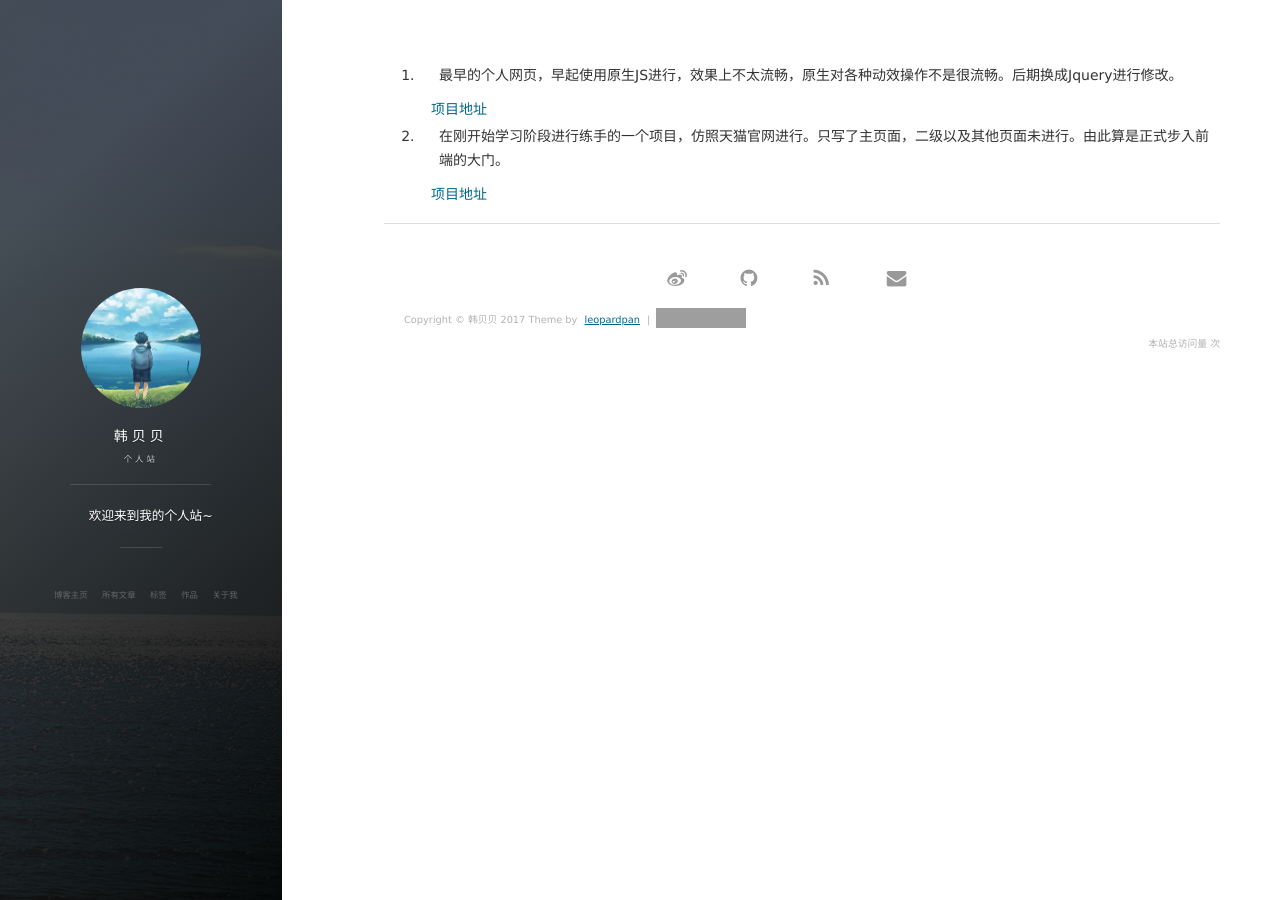
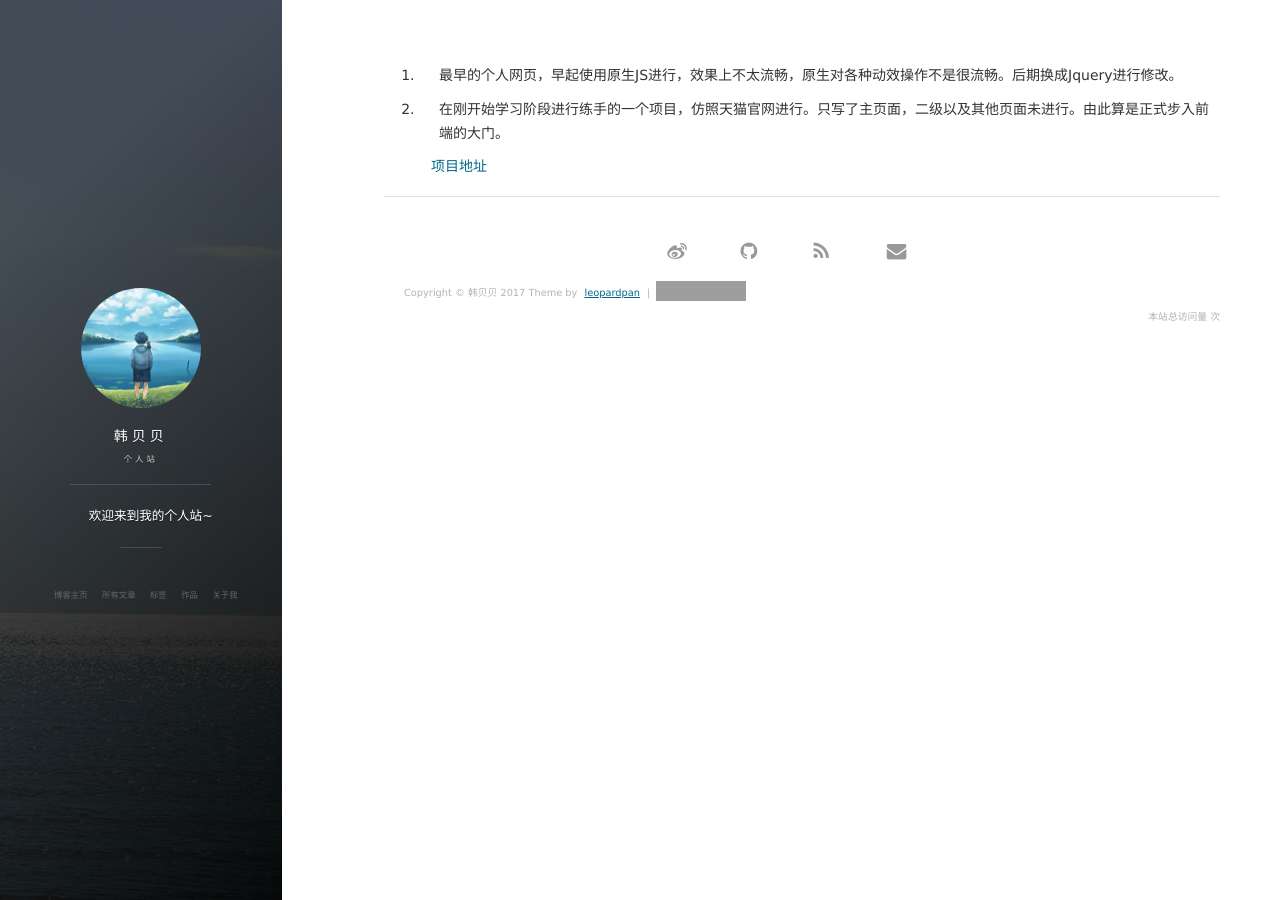
Before and after one commit to han88829/han88829.github.io, a Jekyll site: the page built from project.html, in a window 1280 px wide. Built offline with Jekyll 4.4.1, drawn with Linux system fonts in a browser that asks for light colours; nearby versions of some CDN libraries; comment, search, counter and statistics services are not loaded; grey boxes are pictures that could not be loaded.

Commit message:
Update project.html

```diff
--- a/project.html
+++ b/project.html
@@ -16,7 +16,7 @@ layout: page
     <ol>
         <li>
             <p>最早的个人网页，早起使用原生JS进行，效果上不太流畅，原生对各种动效操作不是很流畅。后期换成Jquery进行修改。</p>
-            <a href="http://h88829.top/myWeb/" style="margin-left:12px">项目地址</a>
+            <!--<a href="http://h88829.top/myWeb/" style="margin-left:12px">项目地址</a> -->
         </li>
         <li>
             <p>在刚开始学习阶段进行练手的一个项目，仿照天猫官网进行。只写了主页面，二级以及其他页面未进行。由此算是正式步入前端的大门。</p>
```
